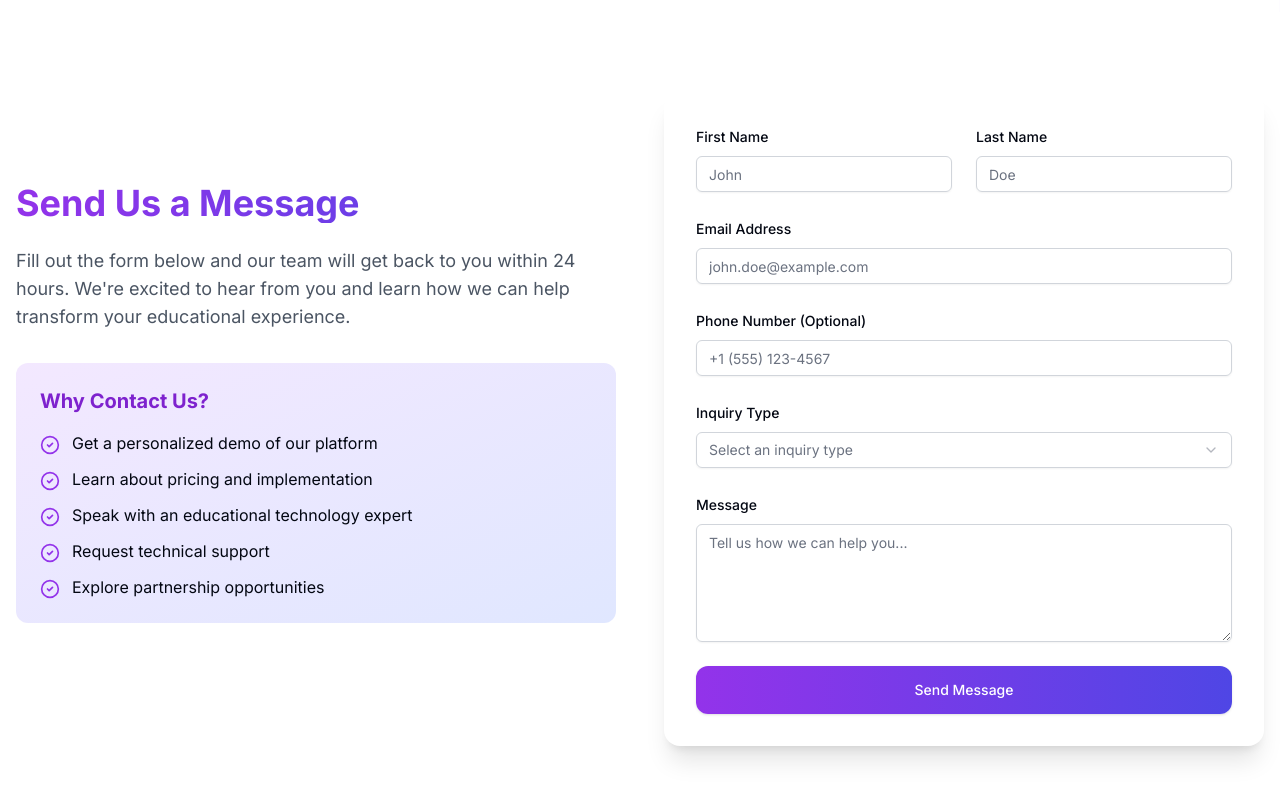
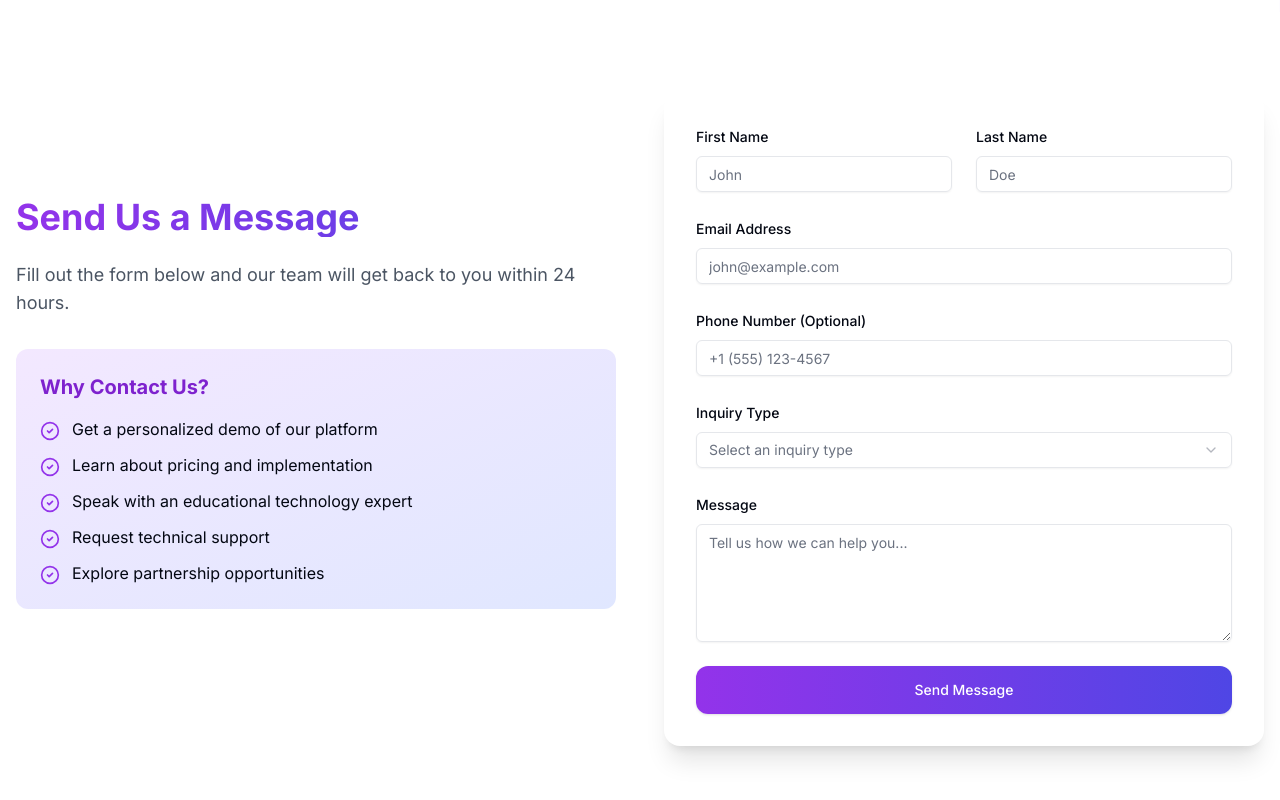
Before and after one commit to gradenext/GradeNext_marketing, a Next.js app: page /contact in a window 1280 px wide. Shown: the part 708-1508 px from the top of the page. Built offline with nearby package versions, Linux system fonts and the light colour scheme.

Commit message:
added email.js

```diff
--- a/package.json
+++ b/package.json
@@ -16,6 +16,7 @@
     "@radix-ui/react-tooltip": "^1.1.8",
     "class-variance-authority": "^0.7.1",
     "clsx": "^2.1.1",
+    "emailjs-com": "^3.2.0",
     "embla-carousel-react": "^8.5.2",
     "framer-motion": "^12.4.4",
     "lucide-react": "^0.475.0",
--- a/src/components/contact_comp/contact-form.tsx
+++ b/src/components/contact_comp/contact-form.tsx
@@ -1,7 +1,6 @@
 "use client";
 
-import type React from "react";
-import { useState } from "react";
+import React, { useRef, useState } from "react";
 import { motion } from "framer-motion";
 import { Button } from "@/components/ui/button";
 import { Input } from "@/components/ui/input";
@@ -14,8 +13,10 @@ import {
   SelectValue,
 } from "@/components/ui/select";
 import { CheckCircle2, Loader2 } from "lucide-react";
+import emailjs from "emailjs-com";
 
 export default function ContactForm() {
+  const formRef = useRef<HTMLFormElement>(null);
   const [isSubmitting, setIsSubmitting] = useState(false);
   const [isSubmitted, setIsSubmitted] = useState(false);
   const [error, setError] = useState<string | null>(null);
@@ -25,32 +26,25 @@ export default function ContactForm() {
     setIsSubmitting(true);
     setError(null);
 
-    const form = e.currentTarget;
-    const formData = {
-      firstName: (form.elements.namedItem("firstName") as HTMLInputElement).value,
-      lastName: (form.elements.namedItem("lastName") as HTMLInputElement).value,
-      email: (form.elements.namedItem("email") as HTMLInputElement).value,
-      phone: (form.elements.namedItem("phone") as HTMLInputElement).value,
-      inquiry: (form.elements.namedItem("inquiry") as HTMLSelectElement).value,
-      message: (form.elements.namedItem("message") as HTMLTextAreaElement).value,
-    };
+    if (!formRef.current) return;
 
     try {
-      const response = await fetch("/api/contact", {
-        method: "POST",
-        headers: { "Content-Type": "application/json" },
-        body: JSON.stringify(formData),
-      });
+      const result = await emailjs.sendForm(
+        "service_xobfjwb",
+        "template_h9emr4m",
+        formRef.current,
+        "Ft8uNCuazhkwgKyLE"
+      );
 
-      const result = await response.json();
-
-      if (result.success) {
+      if (result.status === 200) {
         setIsSubmitted(true);
       } else {
-        throw new Error(result.message || "Failed to send message");
+        throw new Error("Failed to send message. Please try again.");
       }
     } catch (err) {
-      setError(err instanceof Error ? err.message : "An unexpected error occurred");
+      setError(
+        err instanceof Error ? err.message : "An unexpected error occurred"
+      );
     } finally {
       setIsSubmitting(false);
     }
@@ -60,6 +54,7 @@ export default function ContactForm() {
     <section className="py-20 bg-white">
       <div className="container mx-auto px-4">
         <div className="grid grid-cols-1 lg:grid-cols-2 gap-12 items-center">
+          {/* Left Text Content */}
           <motion.div
             initial={{ opacity: 0, x: -20 }}
             whileInView={{ opacity: 1, x: 0 }}
@@ -70,8 +65,7 @@ export default function ContactForm() {
               Send Us a Message
             </h2>
             <p className="text-lg text-gray-600 mb-8">
-              Fill out the form below and our team will get back to you within 24 hours. We&apos;re excited to hear from you
-              and learn how we can help transform your educational experience.
+              Fill out the form below and our team will get back to you within 24 hours.
             </p>
 
             <div className="bg-gradient-to-br from-purple-100 to-indigo-100 p-6 rounded-xl mb-8">
@@ -100,6 +94,7 @@ export default function ContactForm() {
             </div>
           </motion.div>
 
+          {/* Right Form Section */}
           <motion.div
             initial={{ opacity: 0, x: 20 }}
             whileInView={{ opacity: 1, x: 0 }}
@@ -117,17 +112,14 @@ export default function ContactForm() {
                   <CheckCircle2 className="w-10 h-10 text-green-600" />
                 </div>
                 <h3 className="text-2xl font-bold mb-4">Message Sent!</h3>
-                <p className="text-gray-600 mb-8">Thank you for reaching out. Our team will get back to you shortly.</p>
+                <p className="text-gray-600 mb-8">
+                  Thank you for reaching out. Our team will get back to you shortly.
+                </p>
                 <Button
                   onClick={() => {
                     setIsSubmitted(false);
                     setError(null);
-                    (document.getElementById("firstName") as HTMLInputElement).value = "";
-                    (document.getElementById("lastName") as HTMLInputElement).value = "";
-                    (document.getElementById("email") as HTMLInputElement).value = "";
-                    (document.getElementById("phone") as HTMLInputElement).value = "";
-                    (document.getElementById("inquiry") as HTMLSelectElement).value = "";
-                    (document.getElementById("message") as HTMLTextAreaElement).value = "";
+                    formRef.current?.reset();
                   }}
                   className="bg-gradient-to-r from-purple-600 to-indigo-600 text-white"
                 >
@@ -135,35 +127,23 @@ export default function ContactForm() {
                 </Button>
               </motion.div>
             ) : (
-              <form onSubmit={handleSubmit} className="space-y-6">
+              <form ref={formRef} onSubmit={handleSubmit} className="space-y-6">
                 {error && (
                   <div className="text-red-500 text-sm text-center">{error}</div>
                 )}
+
                 <div className="grid grid-cols-1 md:grid-cols-2 gap-6">
                   <div className="space-y-2">
                     <label htmlFor="firstName" className="text-sm font-medium">
                       First Name
                     </label>
-                    <Input
-                      id="firstName"
-                      name="firstName"
-                      placeholder="John"
-                      required
-                      className="border-gray-300 focus:border-purple-500 focus:ring-purple-500"
-                    />
+                    <Input id="firstName" name="firstName" required placeholder="John" />
                   </div>
-
                   <div className="space-y-2">
                     <label htmlFor="lastName" className="text-sm font-medium">
                       Last Name
                     </label>
-                    <Input
-                      id="lastName"
-                      name="lastName"
-                      placeholder="Doe"
-                      required
-                      className="border-gray-300 focus:border-purple-500 focus:ring-purple-500"
-                    />
+                    <Input id="lastName" name="lastName" required placeholder="Doe" />
                   </div>
                 </div>
 
@@ -171,35 +151,22 @@ export default function ContactForm() {
                   <label htmlFor="email" className="text-sm font-medium">
                     Email Address
                   </label>
-                  <Input
-                    id="email"
-                    name="email"
-                    type="email"
-                    placeholder="john.doe@example.com"
-                    required
-                    className="border-gray-300 focus:border-purple-500 focus:ring-purple-500"
-                  />
+                  <Input type="email" id="email" name="email" required placeholder="john@example.com" />
                 </div>
 
                 <div className="space-y-2">
                   <label htmlFor="phone" className="text-sm font-medium">
                     Phone Number (Optional)
                   </label>
-                  <Input
-                    id="phone"
-                    name="phone"
-                    type="tel"
-                    placeholder="+1 (555) 123-4567"
-                    className="border-gray-300 focus:border-purple-500 focus:ring-purple-500"
-                  />
+                  <Input type="tel" id="phone" name="phone" placeholder="+1 (555) 123-4567" />
                 </div>
 
                 <div className="space-y-2">
                   <label htmlFor="inquiry" className="text-sm font-medium">
                     Inquiry Type
                   </label>
-                  <Select name="inquiry" defaultValue="">
-                    <SelectTrigger className="border-gray-300 focus:border-purple-500 focus:ring-purple-500">
+                  <Select name="inquiry">
+                    <SelectTrigger>
                       <SelectValue placeholder="Select an inquiry type" />
                     </SelectTrigger>
                     <SelectContent>
@@ -216,21 +183,10 @@ export default function ContactForm() {
                   <label htmlFor="message" className="text-sm font-medium">
                     Message
                   </label>
-                  <Textarea
-                    id="message"
-                    name="message"
-                    placeholder="Tell us how we can help you..."
-                    rows={5}
-                    required
-                    className="border-gray-300 focus:border-purple-500 focus:ring-purple-500"
-                  />
+                  <Textarea id="message" name="message" rows={5} required placeholder="Tell us how we can help you..." />
                 </div>
 
-                <Button
-                  type="submit"
-                  disabled={isSubmitting}
-                  className="w-full bg-gradient-to-r from-purple-600 to-indigo-600 text-white py-6 rounded-xl"
-                >
+                <Button type="submit" disabled={isSubmitting} className="w-full bg-gradient-to-r from-purple-600 to-indigo-600 text-white py-6 rounded-xl">
                   {isSubmitting ? (
                     <>
                       <Loader2 className="mr-2 h-4 w-4 animate-spin" />
```
Also changed, not shown: 1 other file (tests, documents, lock files or other folders).
